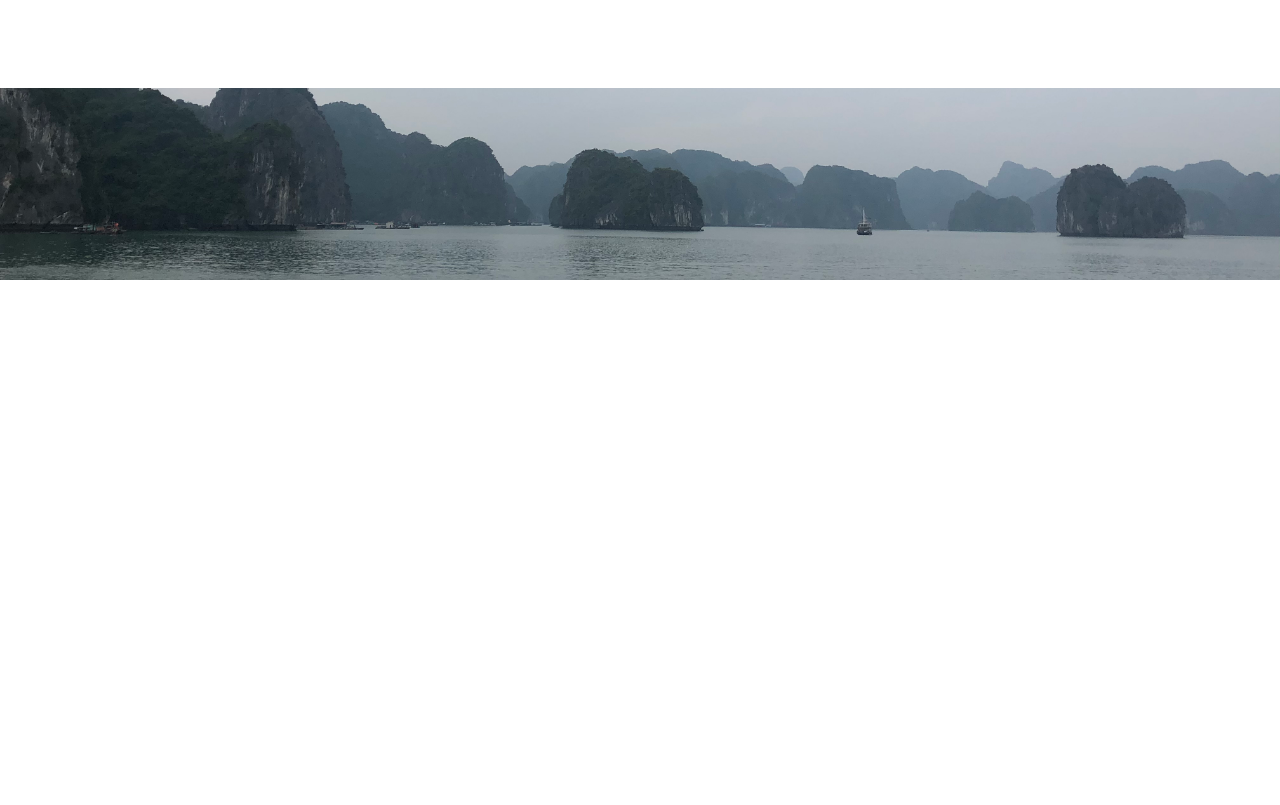
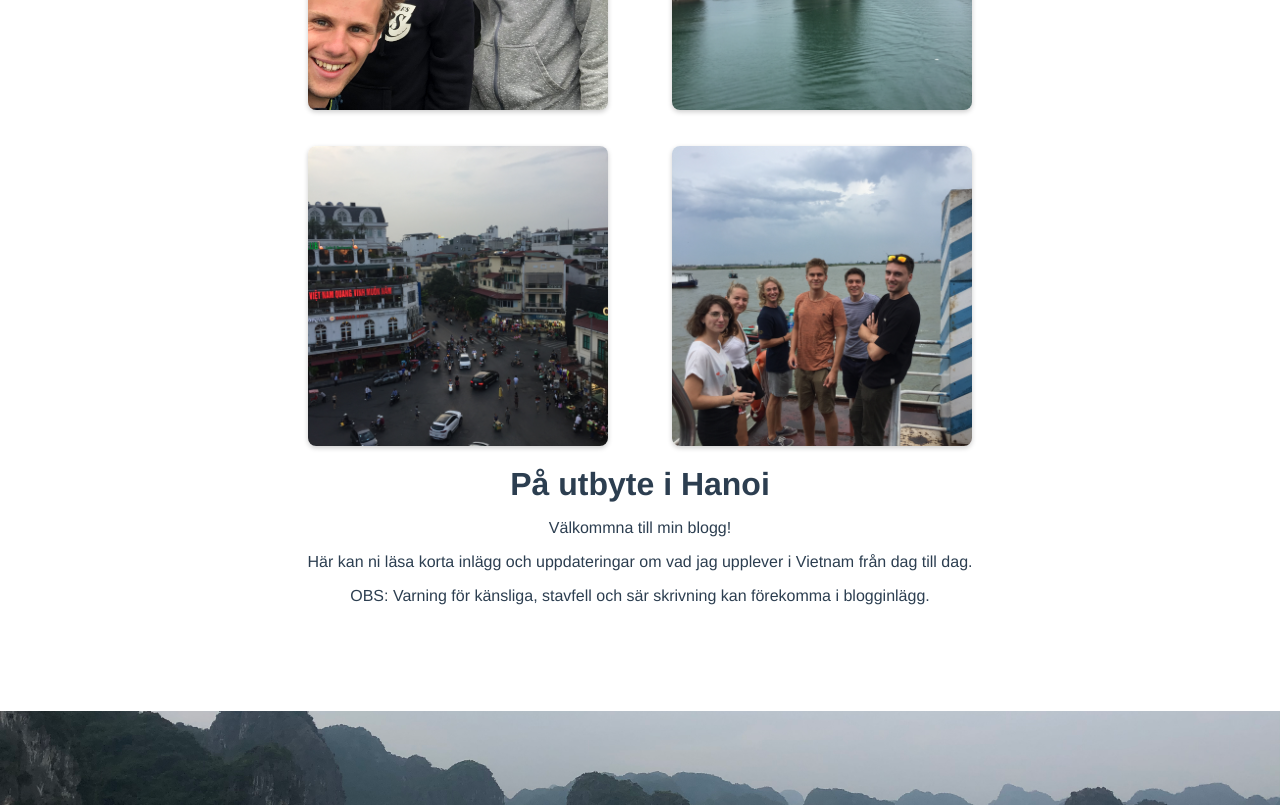
Before and after one commit to danieljonsson90/dojo-blog, a Vue app: page / in a window 1280 px wide. Shown: the part 520-1325 px from the top of the page. Before the commit the page ends 800 px from the top, so only its background shows below. Built offline with nearby package versions, Linux system fonts and the light colour scheme.

Commit message:
await remove

```diff
--- a/src/components/SinglePost.vue
+++ b/src/components/SinglePost.vue
@@ -59,12 +59,14 @@ export default {
 
     const showModal = ref(false);
     const { errorRemove, remove } = removePost();
-    const handleDelete = () => {
-      remove(props.post.id);
-      emit('delete', props.post.id);
-      showModal.value = false;
+    const handleDelete = async () => {
+      const removed = await remove(props.post.id);
+      if (removed) {
+        emit('delete', props.post.id);
+        showModal.value = false;
+      }
     };
-    return { snippet, handleDelete, showModal };
+    return { snippet, handleDelete, showModal, errorRemove };
   },
 };
 </script>
--- a/src/composables/removePost.js
+++ b/src/composables/removePost.js
@@ -9,6 +9,7 @@ const removePost = () => {
     try {
       const db = getFirestore(app);
       await deleteDoc(doc(db, 'posts', id));
+      return true;
     } catch (err) {
       error.value = err.message;
     }
--- a/src/views/HomeView.vue
+++ b/src/views/HomeView.vue
@@ -1,27 +1,62 @@
 <template>
   <div data-testid="home" class="home">
-    <h1>Mitt utbyte i Vietnam</h1>
+    <div class="home-gallery-container">
+      <div class="home-gallery">
+        <div v-for="index in indexList" :key="index" class="thumbnail">
+          <img :src="imageUrls[index]" alt="uploaded image" />
+        </div>
+      </div>
+    </div>
+    <h1>På utbyte i Hanoi</h1>
     <p>Välkommna till min blogg!</p>
-    <p>Här kan ni läsa om min resa och upplevelse av mitt utbyte i Vietnam</p>
+    <p>
+      Här kan ni läsa korta inlägg och uppdateringar om vad jag upplever i
+      Vietnam från dag till dag.
+    </p>
+    <p>
+      OBS: Varning för känsliga, stavfell och sär skrivning kan förekomma i
+      blogginlägg.
+    </p>
+    <p></p>
   </div>
 </template>
 
 <script>
+import { loadImages } from '../composables/loadImages';
 export default {
   name: 'HomeView',
   components: {},
-  setup() {},
+  setup() {
+    const imageUrls = loadImages();
+    const indexList = [0, 13, 7, 8];
+    return { imageUrls, indexList };
+  },
 };
 </script>
 
 <style>
+.home-gallery-container {
+}
+
 .home {
   max-width: 1200px;
   margin: 0 auto;
   padding: 10px;
   text-align: center;
 }
+.home-gallery {
+  display: flex;
+  justify-content: center;
+  flex-wrap: wrap;
+  max-width: 750px;
+  margin: 0 auto;
+}
 
+.home-gallery .thumbnail img {
+  margin: 1rem 2rem;
+  width: 300px;
+  height: 300px;
+}
 .layout {
   display: grid;
   grid-template-columns: 3fr 1fr;
@@ -36,5 +71,19 @@ export default {
     align-items: center;
     justify-content: center;
   }
+
+  .home-gallery .thumbnail img {
+    margin: 0.5rem 0.5rem;
+    width: 200px;
+    height: 200px;
+  }
+}
+
+@media (max-width: 450px) {
+  .home-gallery .thumbnail img {
+    margin: 0.3rem 0.3rem;
+    width: 150px;
+    height: 150px;
+  }
 }
 </style>
```
